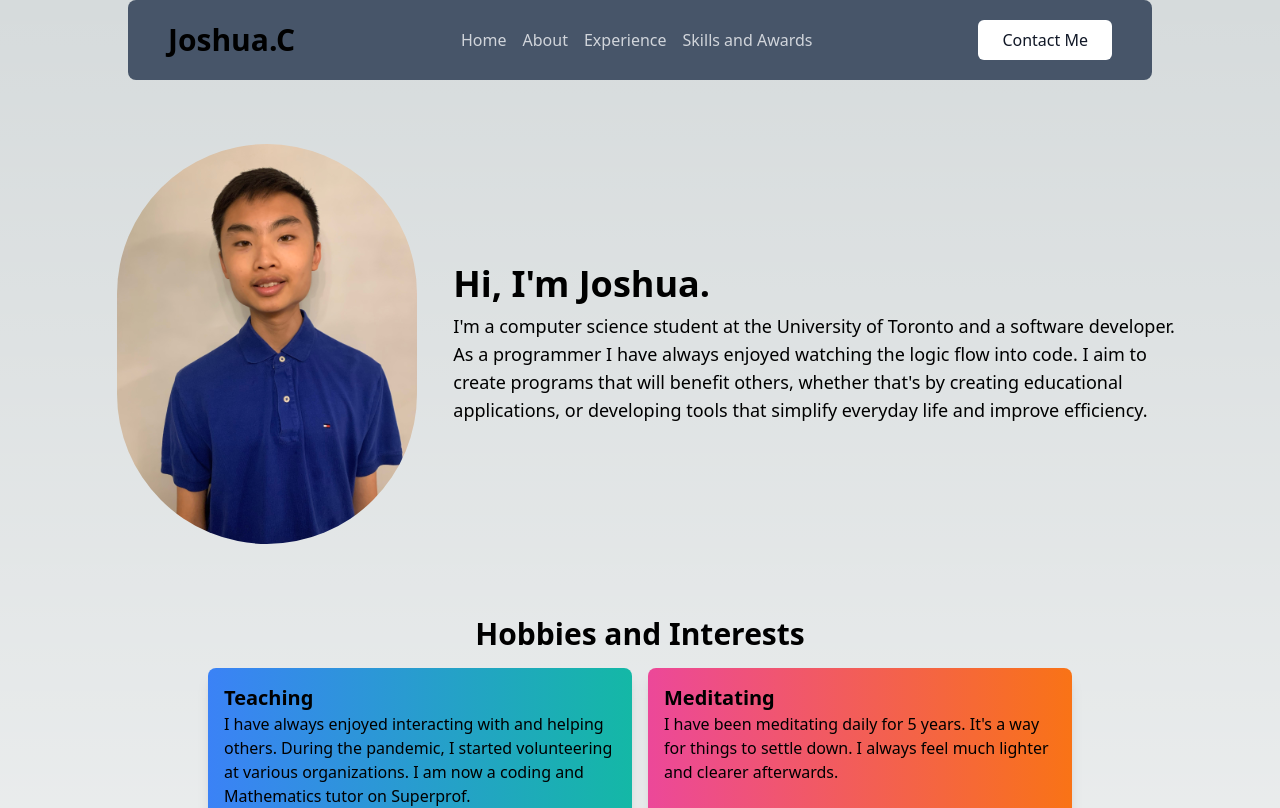
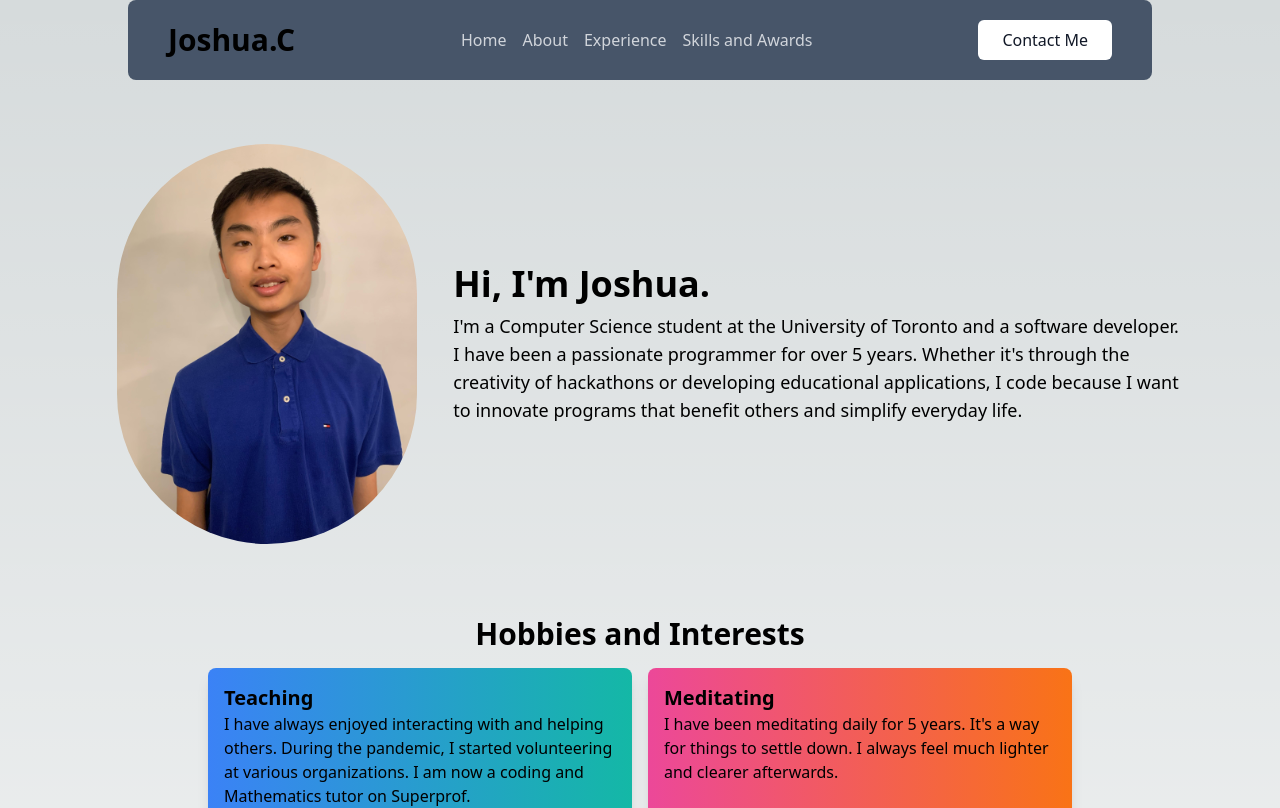
Before and after one commit to JoshuaChou10/portfolio, a Next.js app: page /about in a window 1280 px wide. Shown: the top 808 px of the page. Built offline with nearby package versions, Linux system fonts and the light colour scheme.

Commit message:
updated bio

```diff
--- a/pages/about.tsx
+++ b/pages/about.tsx
@@ -29,10 +29,11 @@ const About = () => {
         <div className="md:w-2/3 text-center md:text-left">
           <h1 className="text-4xl font-bold">Hi,  I&apos;m Joshua.</h1>
           <p className="mt-2 text-lg">
-            {/* Add your description here */}
-           I&apos;m a computer science student at the University of Toronto and a software developer. <br></br>As a programmer I have always enjoyed watching the logic flow into code.
-           I aim to create programs that will benefit others, whether that&apos;s by creating educational applications, or developing tools that simplify everyday life and improve efficiency.
-          </p>
+  I&apos;m a Computer Science student at the University of Toronto and a software developer. <br></br>
+  I have been a passionate programmer for over 5 years. Whether it&apos;s through the creativity of hackathons or developing educational applications,
+  I code because I want to innovate programs that benefit others and simplify everyday life.
+</p>
+
         </div>
       </main>
       <section className="py-6">
```
